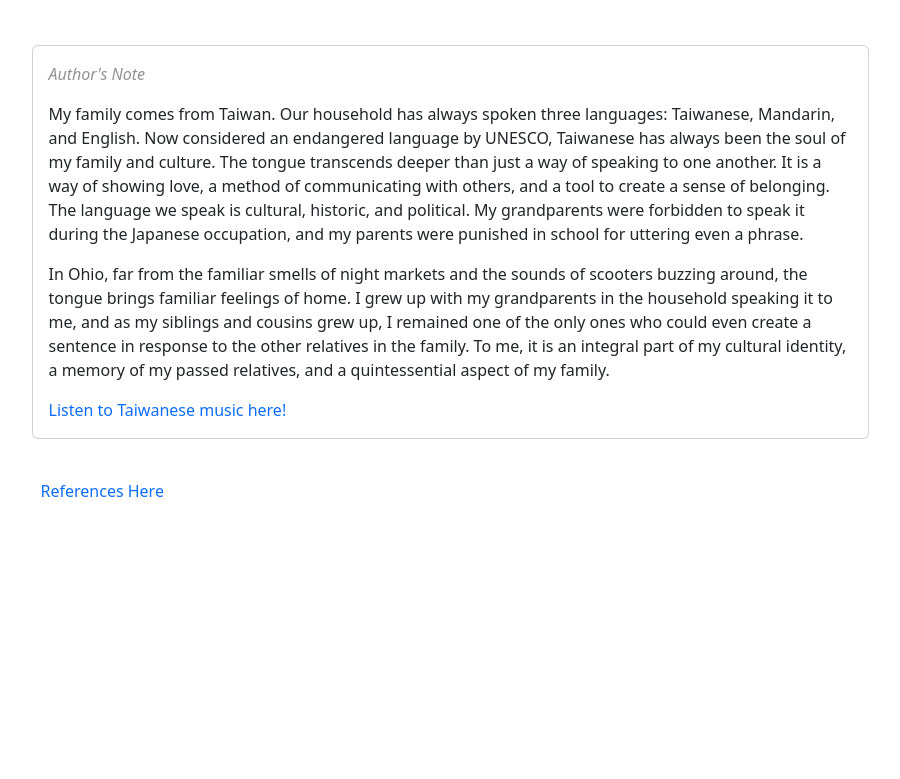
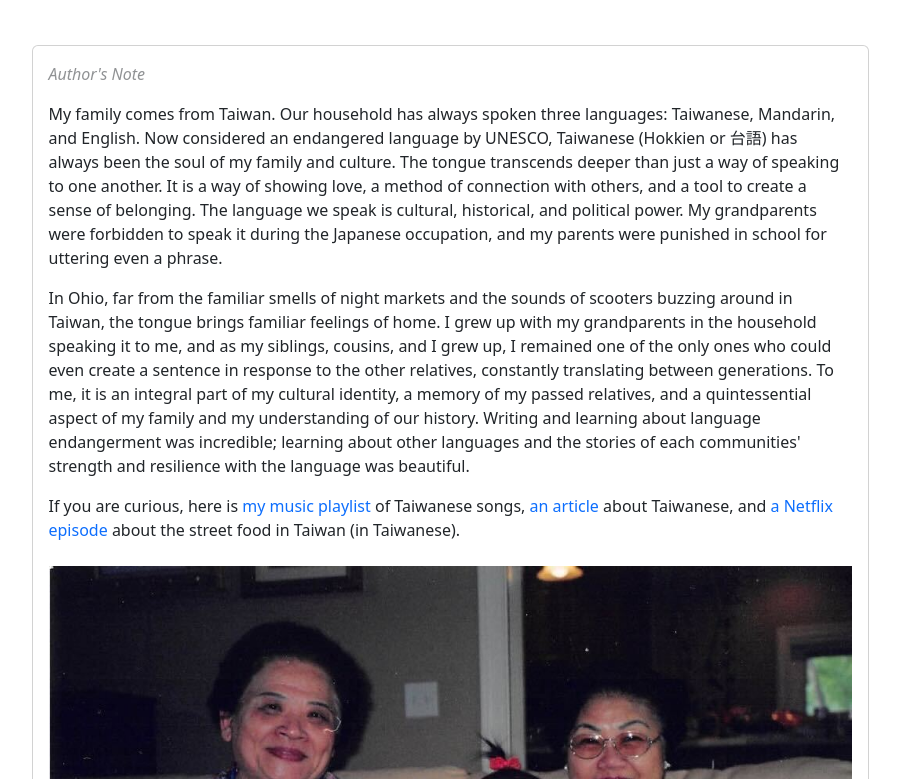
Before and after one commit to chentiffany/techwriting-final, a plain HTML site: page index.html in a window 1280 px wide. Shown: the part 5601-6380 px from the top of the page, without its empty margins (190-1090 px from the left). Before the commit the page ends 6160 px from the top, so only its background shows below. Drawn offline with nearby package versions, Linux system fonts and the light colour scheme.

Commit message:
author's note

```diff
--- a/index.html
+++ b/index.html
@@ -63,16 +63,28 @@
         <div class="card meep">
             <div class="card-body">
                 <p class="text-body-tertiary"><i>Author's Note</i></p>
-                <p>My family comes from Taiwan. Our household has always spoken three languages: Taiwanese, Mandarin, and English. Now considered an endangered language by UNESCO, Taiwanese has always been the soul of my family and culture. The tongue transcends deeper than just a way of speaking to one another. It is a way of showing love, a method of communicating with others, and a tool to create a sense of belonging. The language we speak is cultural, historic, and political. My grandparents were forbidden to speak it during the Japanese occupation, and my parents were punished in school for uttering even a phrase. </p>
-                <p>In Ohio, far from the familiar smells of night markets and the sounds of scooters buzzing around, the tongue brings familiar feelings of home. I grew up with my grandparents in the household speaking it to me, and as my siblings and cousins grew up, I remained one of the only ones who could even create a sentence in response to the other relatives in the family. To me, it is an integral part of my cultural identity, a memory of my passed relatives, and a quintessential aspect of my family. </p>
-                <a class="link-offset-2 link-offset-3-hover link-underline link-underline-opacity-0 link-underline-opacity-75-hover" href="https://open.spotify.com/playlist/1BATZWTh53ghu1mo21b6zR?si=e80c89f808154a93">
-                    Listen to Taiwanese music here!
+                <p>My family comes from Taiwan. Our household has always spoken three languages: Taiwanese, Mandarin, and English. Now considered an endangered language by UNESCO, Taiwanese (Hokkien or 台語) has always been the soul of my family and culture. The tongue transcends deeper than just a way of speaking to one another. It is a way of showing love, a method of connection with others, and a tool to create a sense of belonging. The language we speak is cultural, historical, and political power. My grandparents were forbidden to speak it during the Japanese occupation, and my parents were punished in school for uttering even a phrase. </p>
+                <p>In Ohio, far from the familiar smells of night markets and the sounds of scooters buzzing around in Taiwan, the tongue brings familiar feelings of home. I grew up with my grandparents in the household speaking it to me, and as my siblings, cousins, and I grew up, I remained one of the only ones who could even create a sentence in response to the other relatives, constantly translating between generations. To me, it is an integral part of my cultural identity, a memory of my passed relatives, and a quintessential aspect of my family and my understanding of our history. Writing and learning about language endangerment was incredible; learning about other languages and the stories of each communities' strength and resilience with the language was beautiful.</p>
+                <div class="col">
+                If you are curious, here is <a class="link-offset-2 link-offset-3-hover link-underline link-underline-opacity-0 link-underline-opacity-75-hover" href="https://open.spotify.com/playlist/1BATZWTh53ghu1mo21b6zR?si=e80c89f808154a93">
+                    my music playlist
                   </a>
+                of Taiwanese songs, <a class="link-offset-2 link-offset-3-hover link-underline link-underline-opacity-0 link-underline-opacity-75-hover" href="https://www.taiwanobsessed.com/taiwan-languages/">
+                    an article
+                  </a>
+                  about Taiwanese, and <a class="link-offset-2 link-offset-3-hover link-underline link-underline-opacity-0 link-underline-opacity-75-hover" href="https://www.netflix.com/title/80244996">
+                    a Netflix episode
+                  </a>
+                  about the street food in Taiwan (in Taiwanese).
+                </div>
+                <br>
+                <img src="images/IMG_7555.jpg" class="img-fluid">
+                <small><i>One of the only photos of both my grandmothers with me. The gems of our family. My first words were "grandmother" in Taiwanese.</i></small>
             </div>
           </div>
           <div class="container meep">
             <footer class="py-3 my-4 meep">
-                <a class="link-offset-2 link-offset-3-hover link-underline link-underline-opacity-0 link-underline-opacity-75-hover" href="https://docs.google.com/document/d/13jgw74b2TVuDszLP782bze2Sh_8B2jNoGGG83_Khlco/edit?usp=sharing">
+                <a target="_blank" link-offset-2 link-offset-3-hover link-underline link-underline-opacity-0 link-underline-opacity-75-hover" href="https://docs.google.com/document/d/13jgw74b2TVuDszLP782bze2Sh_8B2jNoGGG83_Khlco/edit?usp=sharing">
                     References Here
                   </a>
             </footer>
```
Also changed, not shown: images/IMG_7555.jpg (added).
